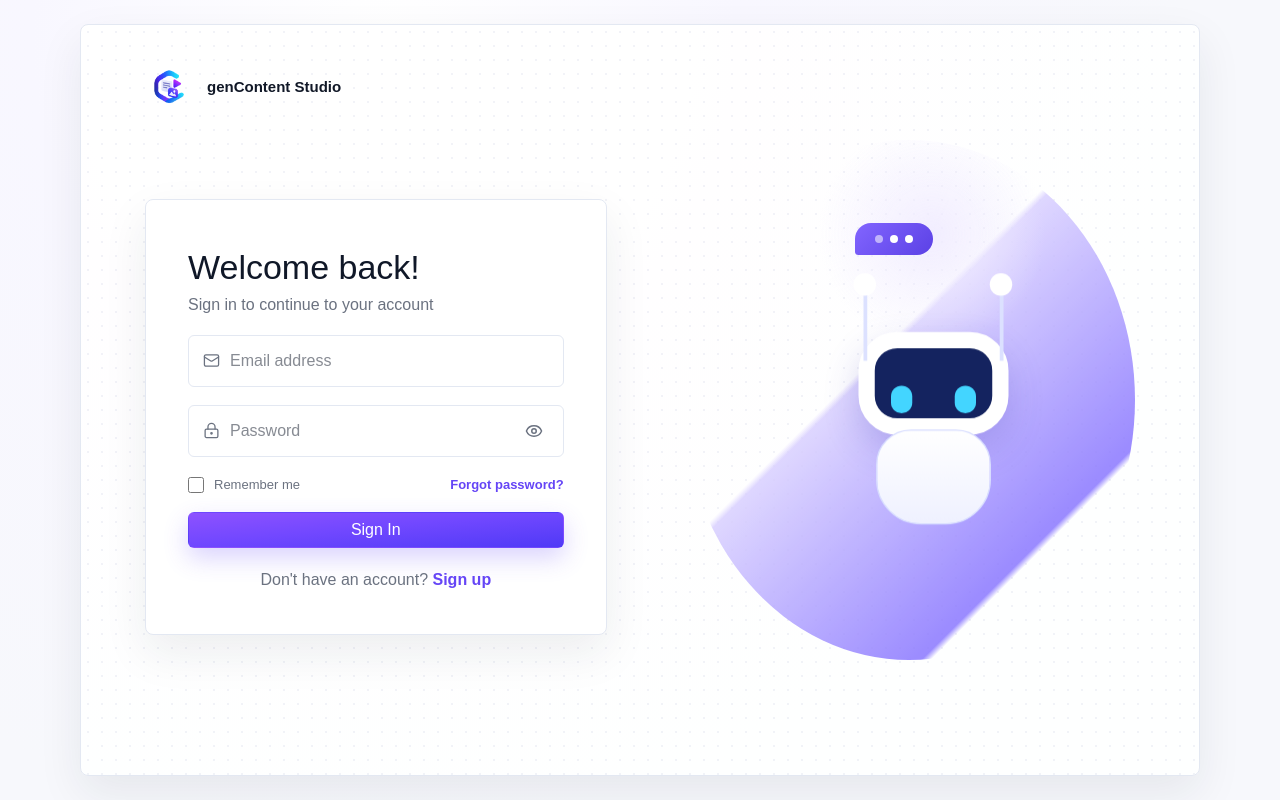
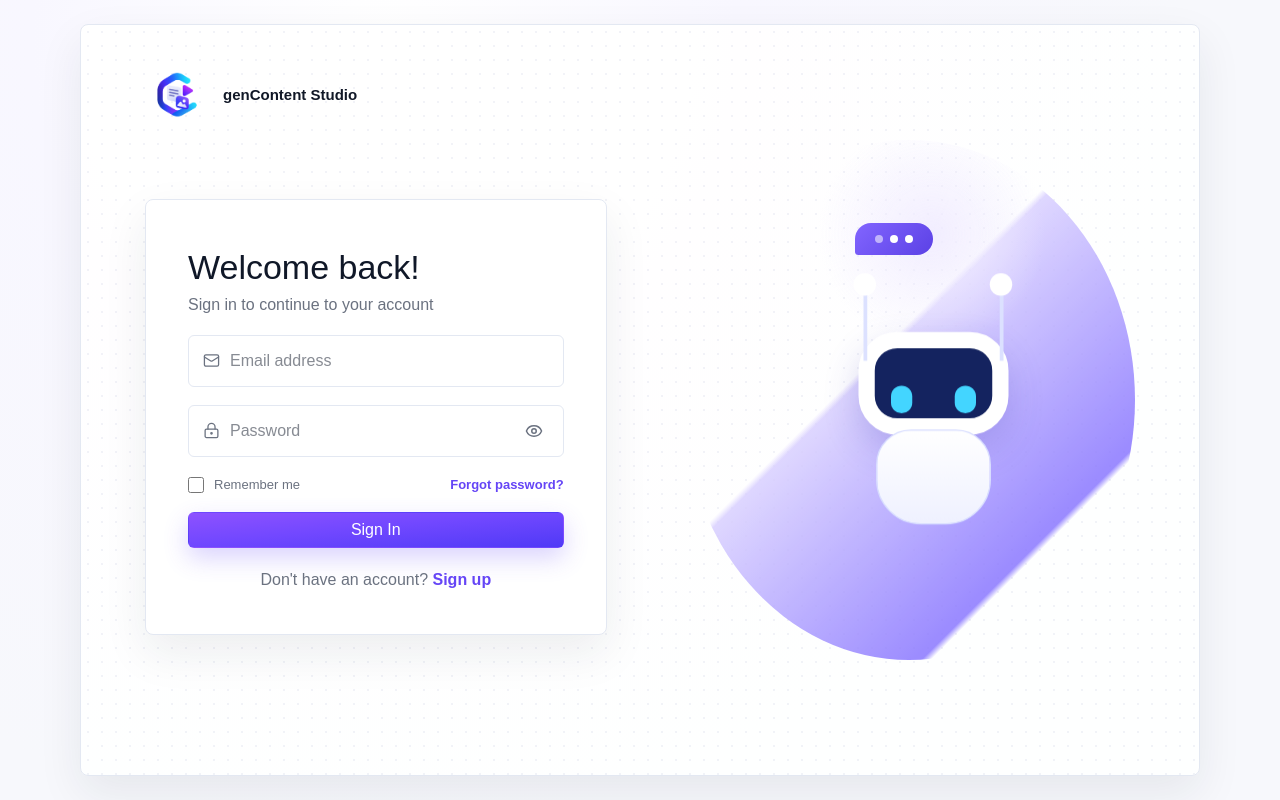
Before and after one commit to sadmananik/genContent-studio, a Next.js app in the folder packages/frontend/: page /login in a window 1280 px wide. Built offline with nearby package versions, Linux system fonts and the light colour scheme; no server answers.

Commit message:
Enlarge brand logo mark

```diff
--- a/packages/frontend/src/app/globals.css
+++ b/packages/frontend/src/app/globals.css
@@ -56,8 +56,8 @@ a {
 }
 
 .brand-mark {
-  width: 48px;
-  height: 48px;
+  width: 64px;
+  height: 64px;
   object-fit: contain;
 }
 
```
